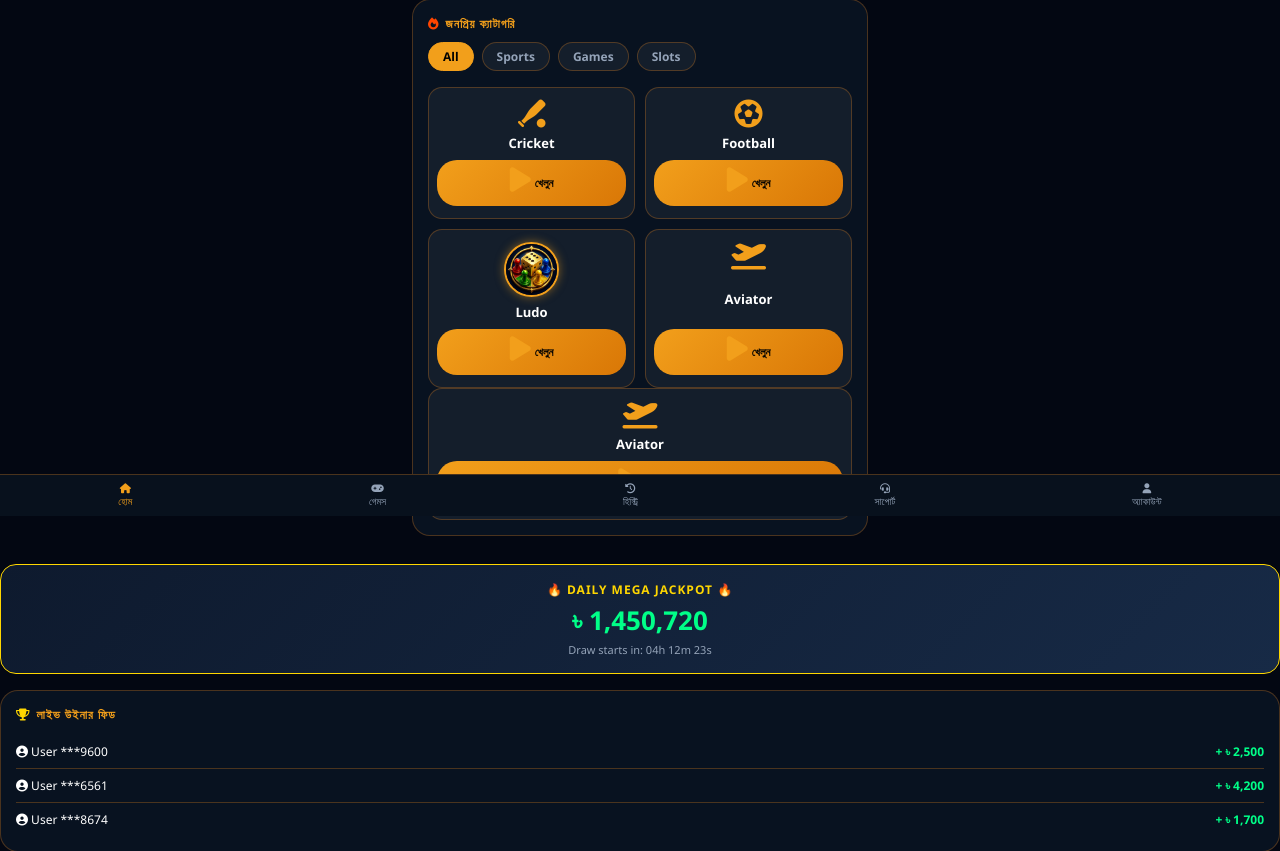
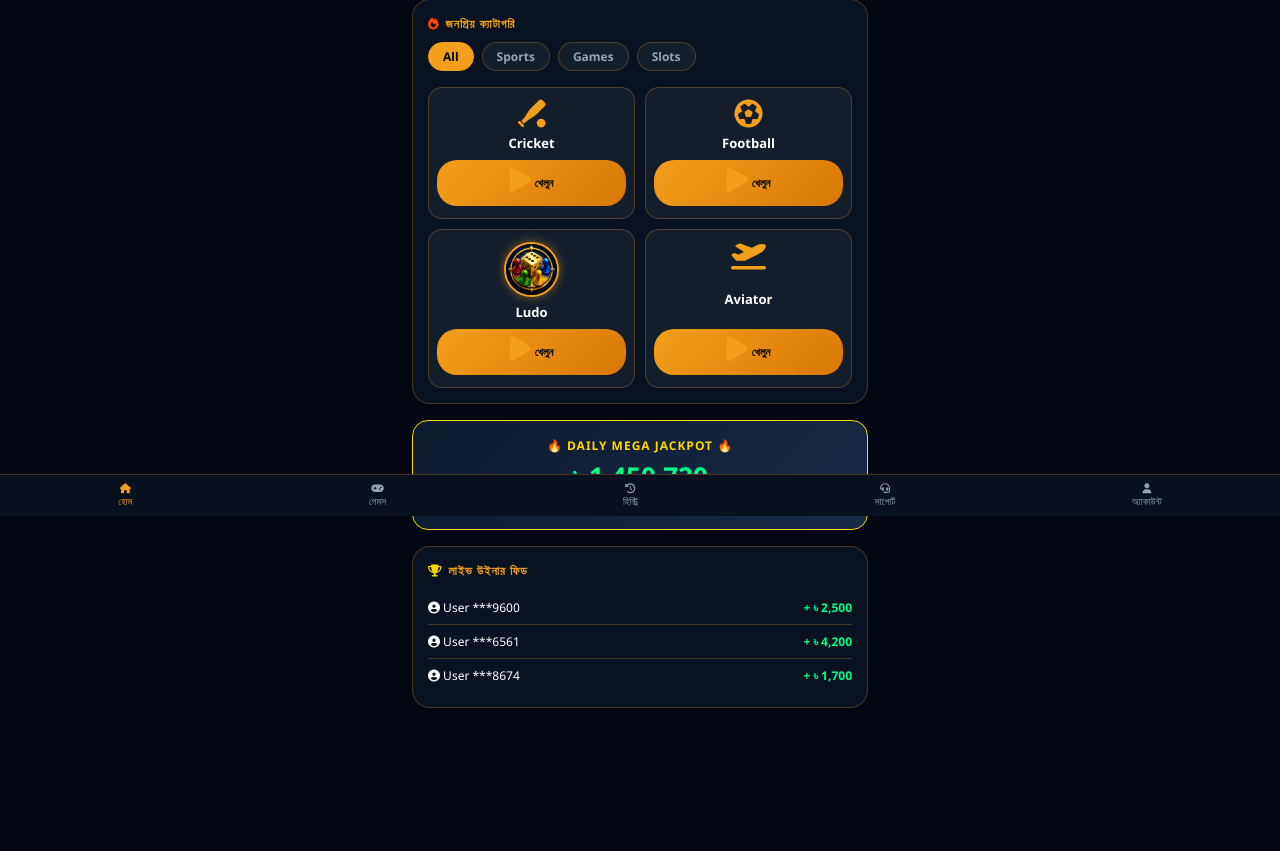
Before and after one commit to nishankazi514-cell/Bdxbet, a Flask app: page / in a window 1280 px wide. Shown: the part 284-1135 px from the top of the page. After the commit the page ends 992 px from the top, so only its background shows below. Run offline with Flask 3, Linux system fonts and the light colour scheme; the visitor is signed in with stand-in values (Sample User, id 1); data comes from the database, SQL or seed files in the repository; some libraries are stand-ins or nearby versions.

Commit message:
Update index.html

```diff
--- a/templates/index.html
+++ b/templates/index.html
@@ -177,12 +177,7 @@ body {
         <button class="play-btn" onclick="window.location.href='/ludo'"><i class="fa-solid fa-play"></i> <span data-i18n="play">খেলুন</span></button>
       </div>
 
-      <div class="game-card" data-category="betting">
-        <i class="fa-solid fa-plane-departure"></i>
-        <div class="game-title">Aviator</div>
-        <button class="play-btn" onclick="startPlayGame('Aviator',10)"><i class="fa-solid fa-play"></i> <span data-i18n="play">খেলুন</span></button>
-      </div>
-</div>
+
       <div class="game-card" data-category="betting"><i class="fa-solid fa-plane-departure"></i><div class="game-title">Aviator</div><button class="play-btn" onclick="startPlayGame('Aviator',10)"><i class="fa-solid fa-play"></i> <span data-i18n="play">খেলুন</span></button></div>
     </div>
   </div>
```
